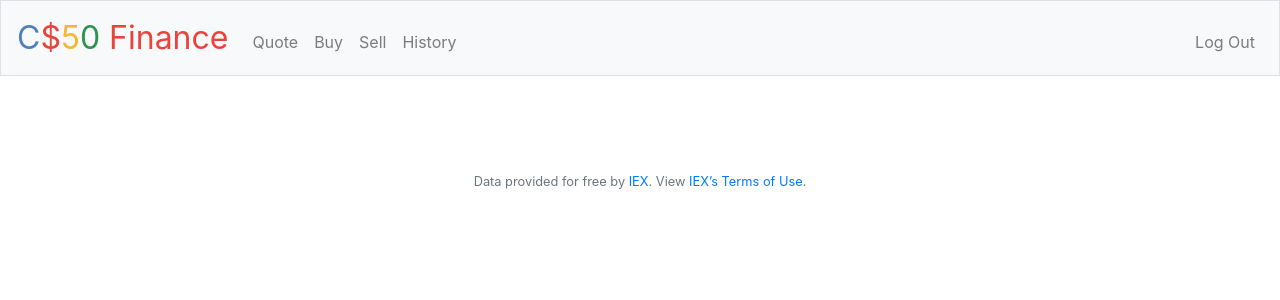
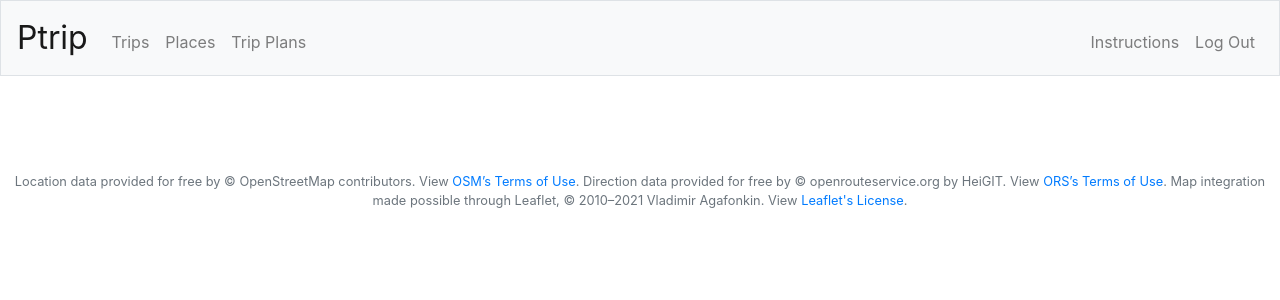
Before and after one commit to rptomey/cs50-trip, a Flask app: template templates/layout.html in a window 1280 px wide. Shown: the top 300 px of the page. Run offline with Flask 2, Linux system fonts and the light colour scheme; the template is opened without the code that fills it, so the values that code supplies are empty; the visitor is signed in with stand-in values (Sample User, id 1).

Commit message:
renaming old templates folder, updating layout, and moving layout to new templates folder

```diff
--- a/templates/layout.html
+++ b/templates/layout.html
@@ -3,42 +3,39 @@
 <html lang="en">
 
     <head>
-
         <meta charset="utf-8">
         <meta name="viewport" content="initial-scale=1, width=device-width">
-
         <!-- http://getbootstrap.com/docs/4.5/ -->
         <link rel="stylesheet" href="https://cdn.jsdelivr.net/npm/bootstrap@4.5.3/dist/css/bootstrap.min.css" integrity="sha384-TX8t27EcRE3e/ihU7zmQxVncDAy5uIKz4rEkgIXeMed4M0jlfIDPvg6uqKI2xXr2" crossorigin="anonymous">
 
-        <!-- https://favicon.io/emoji-favicons/money-mouth-face/ -->
         <link href="/static/favicon.ico" rel="icon">
-
         <link href="/static/styles.css" rel="stylesheet">
 
         <!-- http://getbootstrap.com/docs/4.5/ -->
         <script src="https://code.jquery.com/jquery-3.5.1.slim.min.js" integrity="sha384-DfXdz2htPH0lsSSs5nCTpuj/zy4C+OGpamoFVy38MVBnE+IbbVYUew+OrCXaRkfj" crossorigin="anonymous"></script>
         <script src="https://cdn.jsdelivr.net/npm/bootstrap@4.5.3/dist/js/bootstrap.bundle.min.js" integrity="sha384-ho+j7jyWK8fNQe+A12Hb8AhRq26LrZ/JpcUGGOn+Y7RsweNrtN/tE3MoK7ZeZDyx" crossorigin="anonymous"></script>
 
-        <title>C$50 Finance: {% block title %}{% endblock %}</title>
-
+        <title>Ptrip: {% block title %}{% endblock %}</title>
     </head>
 
     <body>
-
         <nav class="navbar navbar-expand-md navbar-light bg-light border">
-            <a class="navbar-brand" href="/"><span class="blue">C</span><span class="red">$</span><span class="yellow">5</span><span class="green">0</span> <span class="red">Finance</span></a>
+            <a class="navbar-brand" href="/">Ptrip</a>
             <button aria-controls="navbar" aria-expanded="false" aria-label="Toggle navigation" class="navbar-toggler" data-target="#navbar" data-toggle="collapse" type="button">
                 <span class="navbar-toggler-icon"></span>
             </button>
             <div class="collapse navbar-collapse" id="navbar">
                 {% if session.user_id %}
                     <ul class="navbar-nav mr-auto mt-2">
-                        <li class="nav-item"><a class="nav-link" href="/quote">Quote</a></li>
-                        <li class="nav-item"><a class="nav-link" href="/buy">Buy</a></li>
-                        <li class="nav-item"><a class="nav-link" href="/sell">Sell</a></li>
-                        <li class="nav-item"><a class="nav-link" href="/history">History</a></li>
+                        <li class="nav-item"><a class="nav-link" href="/trips">Trips</a></li>
+                        <li class="nav-item"><a class="nav-link" href="/places">Places</a></li>
+                        <li class="nav-item"><a class="nav-link" href="/trip-plans">Trip Plans</a></li>
+                    {% if session.trip_owner == 'true' %}
+                        <li class="nav-item"><a class="nav-link" href="/manage-party">Manage Party</a></li>
+                    {% endif %}
                     </ul>
                     <ul class="navbar-nav ml-auto mt-2">
+                        <li class="nav-item"><a class="nav-link" href="/instructions">Instructions</a></li>
                         <li class="nav-item"><a class="nav-link" href="/logout">Log Out</a></li>
                     </ul>
                 {% else %}
@@ -50,20 +47,14 @@
             </div>
         </nav>
 
-        {% if get_flashed_messages() %}
-            <header>
-                <div class="alert alert-primary border text-center" role="alert">
-                    {{ get_flashed_messages() | join(" ") }}
-                </div>
-            </header>
-        {% endif %}
-
         <main class="container p-5">
             {% block main %}{% endblock %}
         </main>
 
         <footer class="small text-center text-muted">
-            Data provided for free by <a href="https://iextrading.com/developer">IEX</a>. View <a href="https://iextrading.com/api-exhibit-a/">IEX’s Terms of Use</a>.
+            Location data provided for free by © OpenStreetMap contributors. View <a href="https://www.openstreetmap.org/copyright">OSM’s Terms of Use</a>.
+            Direction data provided for free by © openrouteservice.org by HeiGIT. View <a href="https://openrouteservice.org/terms-of-service/">ORS’s Terms of Use</a>.
+            Map integration made possible through Leaflet, © 2010–2021 Vladimir Agafonkin. View <a href="https://github.com/Leaflet/Leaflet/blob/master/LICENSE">Leaflet's License</a>.
         </footer>
 
     </body>
```
Also changed, not shown: templates-old/apology.html (renamed from templates/apology.html), templates-old/buy.html (renamed from templates/buy.html), templates-old/history.html (renamed from templates/history.html), templates-old/index.html (renamed from templates/index.html), templates-old/login.html (renamed from templates/login.html), templates-old/quote.html (renamed from templates/quote.html), templates-old/register.html (renamed from templates/register.html), templates-old/sell.html (renamed from templates/sell.html).
